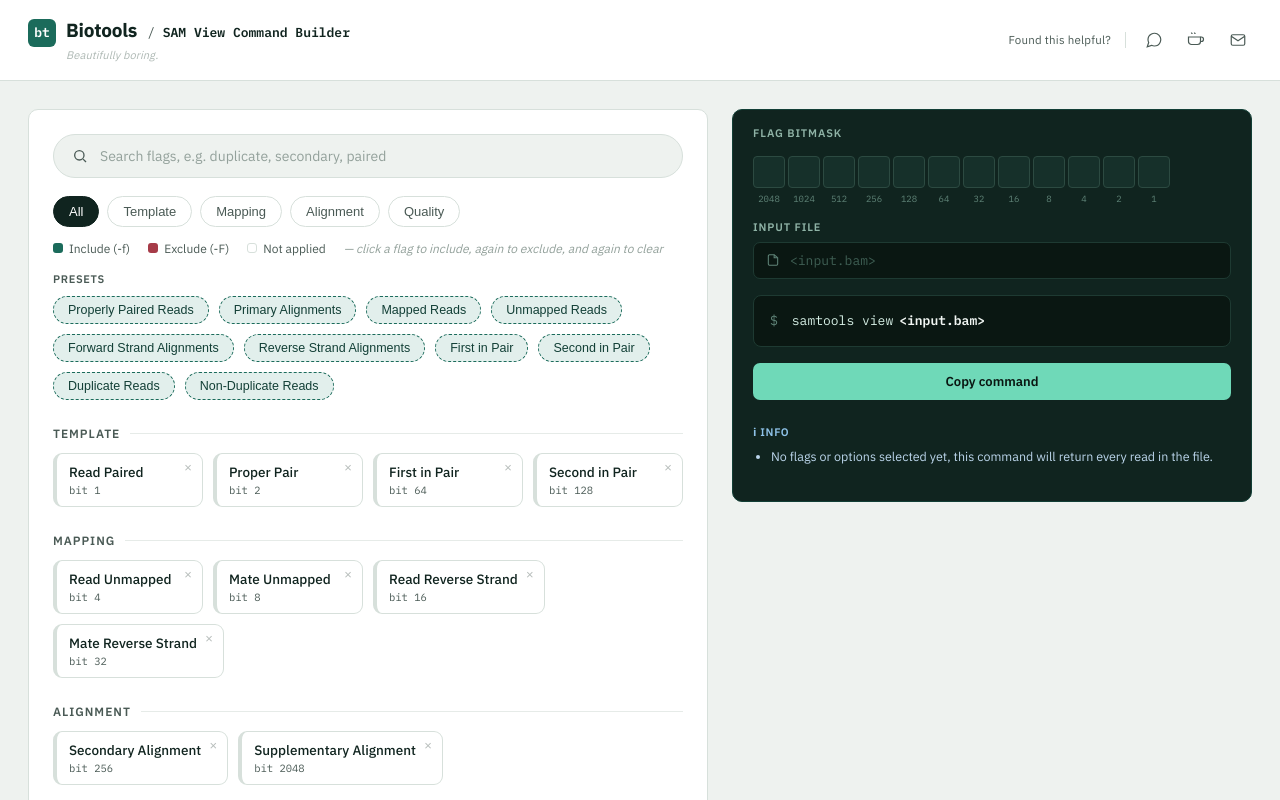
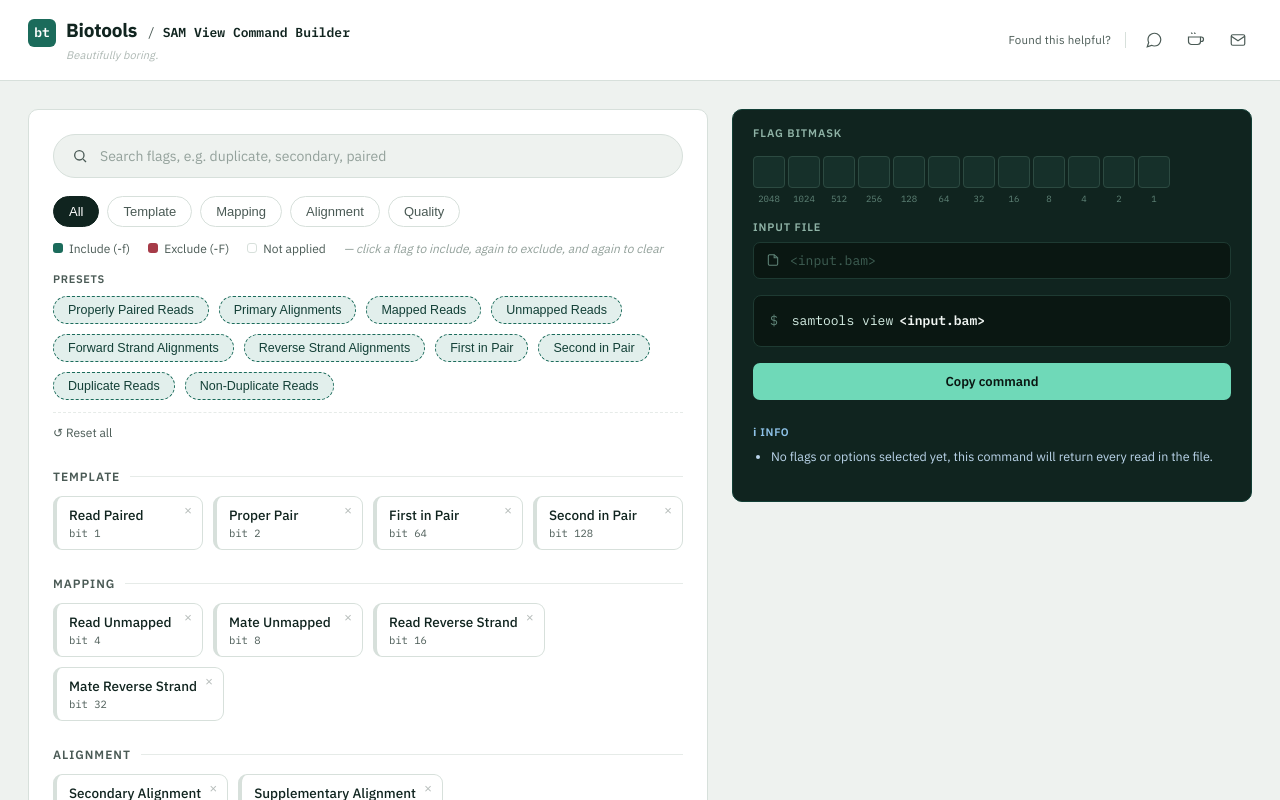
Before and after one commit to AishaEvering/BioTools, a React (Vite) app: page / in a window 1280 px wide. Shown: the top 800 px of the page. Built offline with nearby package versions, Linux system fonts and the light colour scheme.

Commit message:
implemented reset

```diff
--- a/src/App.tsx
+++ b/src/App.tsx
@@ -20,6 +20,14 @@ function App() {
 
   const [highlightedKeys, setHighlightedKeys] = useState<string[]>([]);
   const [hiddenFlags, setHiddenFlags] = useState<SamFlag[]>([]);
+  const [inputFile, setInputFile] = useState("");
+
+  const handleResetAll = () => {
+    setFlagFilter(createFlagFilter([], []));
+    setSelectedOptions([]);
+    setHighlightedKeys([]);
+    setInputFile("");
+  };
 
   return (
     <>
@@ -34,6 +42,7 @@ function App() {
           setHighlightedKeys={setHighlightedKeys}
           hiddenFlags={hiddenFlags}
           setHiddenFlags={setHiddenFlags}
+          onResetAll={handleResetAll}
         />
         <OutputPanel
           flagFilter={flagFilter}
@@ -41,6 +50,8 @@ function App() {
           setHighlightedKeys={setHighlightedKeys}
           highlightedKeys={highlightedKeys}
           hiddenFlags={hiddenFlags}
+          inputFile={inputFile}
+          setInputFile={setInputFile}
         />
       </main>
 
--- /dev/null
+++ b/src/ui/Utility/Utility.css
@@ -0,0 +1,34 @@
+  .utility-row{
+    display:flex;
+    gap:18px;
+    align-items:center;
+    flex-wrap:wrap;
+    margin-top:12px;
+    padding-top:12px;
+    border-top:1px dashed var(--line-soft);
+  }
+
+.utility-btn {
+    appearance: none;
+    background: none;
+    border: none;
+    padding: 0;
+
+    font: inherit;
+    font-size: 12px;
+    color: var(--ink-soft);
+    cursor: pointer;
+
+    display: inline-flex;
+    align-items: center;
+    gap: 5px;
+
+    padding-bottom: 2px;
+    border-bottom: 1px solid transparent;
+    transition: color .15s ease, border-color .15s ease;
+}
+
+  .utility-btn:hover{
+    color:var(--teal);
+    border-color:var(--teal);
+}
--- /dev/null
+++ b/src/ui/Utility/Utility.tsx
@@ -0,0 +1,15 @@
+import "./Utility.css";
+
+interface UtilityProps {
+  readonly onResetAll: () => void;
+}
+
+export default function Utility({ onResetAll }: UtilityProps) {
+  return (
+    <div className="utility-row">
+      <button type="button" className="utility-btn" onClick={onResetAll}>
+        ↺ Reset all
+      </button>
+    </div>
+  );
+}
--- a/src/ui/layout/BuilderPanel/BuilderPanel.tsx
+++ b/src/ui/layout/BuilderPanel/BuilderPanel.tsx
@@ -15,6 +15,7 @@ import type { ViewOption } from "../../../domain/options/ViewOption";
 import type { SelectedViewOption } from "../../../domain/options/SelectedViewOption";
 import Presets from "../../FilterPresets/Presets";
 import { FilterPresetCatalog } from "../../../domain/services/filtering/FilterPresetCatalog";
+import Utility from "../../Utility/Utility";
 
 const samFlagCatalog = new SamFlagCatalog();
 const viewOptionCatalog = new ViewOptionCatalog();
@@ -29,6 +30,7 @@ interface BuilderPanelProps {
   setHighlightedKeys: React.Dispatch<React.SetStateAction<string[]>>;
   hiddenFlags: SamFlag[];
   setHiddenFlags: React.Dispatch<React.SetStateAction<SamFlag[]>>;
+  onResetAll: () => void;
 }
 
 export default function BuilderPanel({
@@ -39,6 +41,7 @@ export default function BuilderPanel({
   setHighlightedKeys,
   hiddenFlags,
   setHiddenFlags,
+  onResetAll,
 }: BuilderPanelProps) {
   const [searchText, setSearchText] = useState("");
   const [selectedCategory, setSelectedCategory] = useState("All");
@@ -223,6 +226,8 @@ export default function BuilderPanel({
         }}
       />
 
+      <Utility onResetAll={onResetAll} />
+
       <HiddenFlags flags={currentHiddenFlags} onRestore={handleRestoreFlag} />
 
       <FlagGroups
--- a/src/ui/layout/OutputPanel/OutputPanel.tsx
+++ b/src/ui/layout/OutputPanel/OutputPanel.tsx
@@ -1,4 +1,3 @@
-import { useState } from "react";
 import "./OutputPanel.css";
 import InputFile from "../../InputFile/InputFile";
 import { SamFlagCatalog } from "../../../domain/services/samFlags/SamFlagCatalog";
@@ -21,6 +20,8 @@ interface OutputPanelProps {
   setHighlightedKeys: React.Dispatch<React.SetStateAction<string[]>>;
   highlightedKeys: string[];
   hiddenFlags: SamFlag[];
+  inputFile: string;
+  setInputFile: React.Dispatch<React.SetStateAction<string>>;
 }
 
 const samFlagCatalog = new SamFlagCatalog();
@@ -34,8 +35,9 @@ export default function OutputPanel({
   setHighlightedKeys,
   highlightedKeys,
   hiddenFlags,
+  inputFile,
+  setInputFile,
 }: OutputPanelProps) {
-  const [inputFile, setInputFile] = useState("");
   const flags = samFlagCatalog.getAll();
 
   function handleInputFileChange(value: string) {
```
